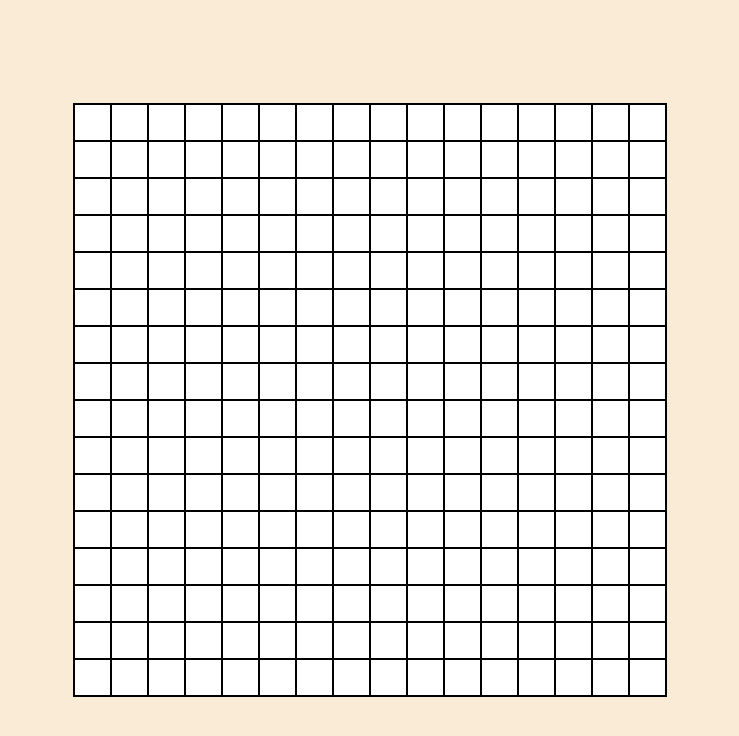
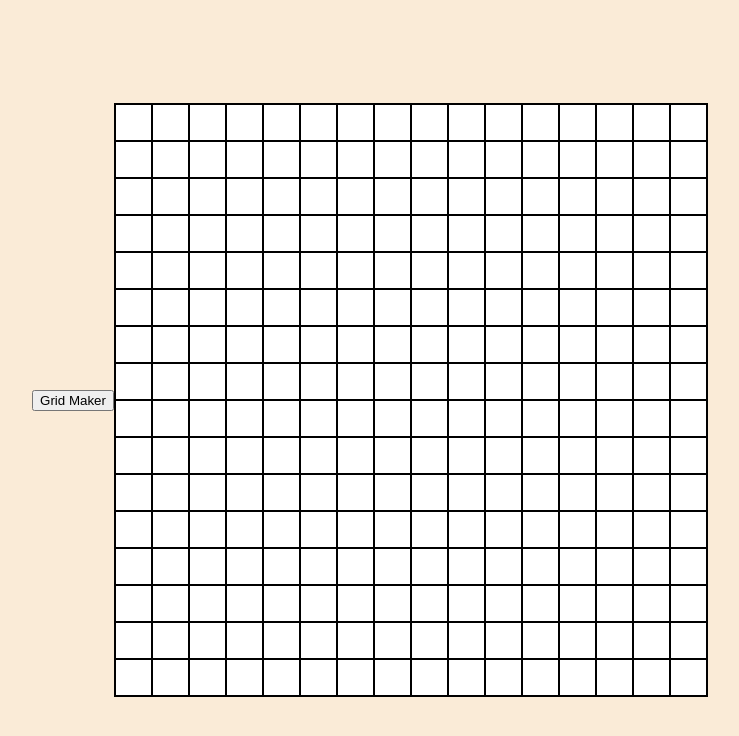
Before and after one commit to Noby707/etch-a-sketch, a plain HTML site: page index.html in a window 1280 px wide. Shown: the whole page, without its empty margins (270-1009 px from the left). Drawn offline with Linux system fonts and the light colour scheme.

Commit message:
Added Grid Maker Button

```diff
--- a/index.html
+++ b/index.html
@@ -7,6 +7,9 @@
     <title>Etch a Sketch</title>
 </head>
 <body>
+    <div class="Tool Bar">
+        <button>Grid Maker</button>
+    </div>
     <div class="container" id="container">
 
     </div>
```
